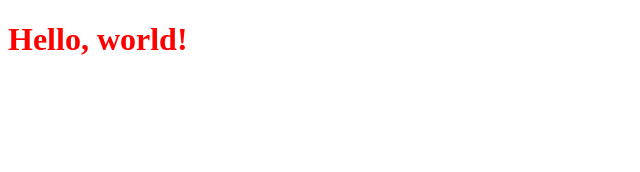
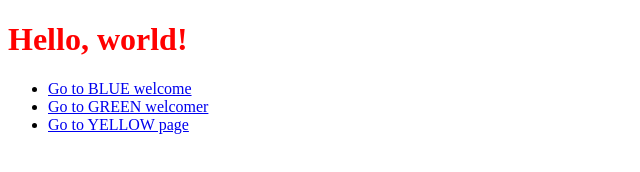
Before and after one commit to Alexander-L-S/Insane-Admiral, a plain HTML site: page Webpage2.html in a window 1280 px wide. Shown: the whole page, without its empty margins (0-640 px from the left). Drawn offline with Linux system fonts and the light colour scheme.

Commit message:
Should have links now

```diff
--- a/Webpage2.html
+++ b/Webpage2.html
@@ -10,5 +10,10 @@
     </style>
     <body>
         <h1>Hello, world!</h1>
+        <ul>
+          <li><a href="path/to/index.html">Go to BLUE welcome</a></li>
+          <li><a href="path/to/Webpage1.html">Go to GREEN welcomer</a></li>
+          <li><a href="path/to/Webpage3.html">Go to YELLOW page</a></li>
+        </ul>
     </body>
 </html>
```
Also changed, not shown: Webpage1.html (+6 -1 lines), Webpage3.html (+5 -0 lines), index.html (+5 -0 lines).
